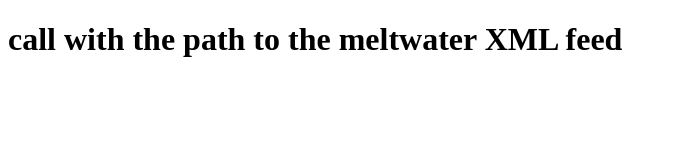
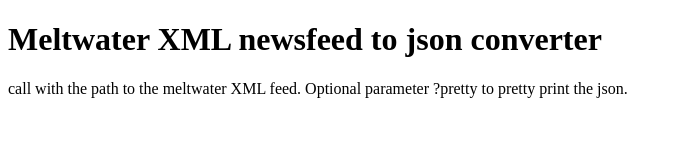
Before and after one commit to geidies/newsfeed-json-proxy, a plain HTML site: page public/index.html in a window 1280 px wide. Shown: the whole page, without its empty margins (0-682 px from the left). Drawn offline with Linux system fonts and the light colour scheme.

Commit message:
adding documentation to index

```diff
--- a/public/index.html
+++ b/public/index.html
@@ -4,4 +4,5 @@
     <title>newsfeed xml to json</title>
   </head>
   <body>
-    <h1>call with the path to the meltwater XML feed
+    <h1>Meltwater XML newsfeed to json converter</h1>
+    <p>call with the path to the meltwater XML feed. Optional parameter ?pretty to pretty print the json.
```
